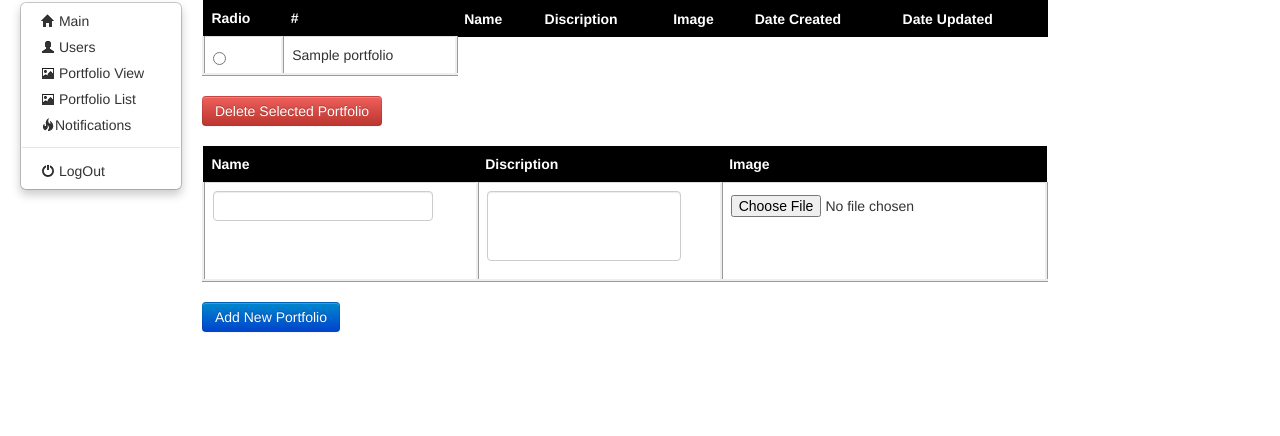
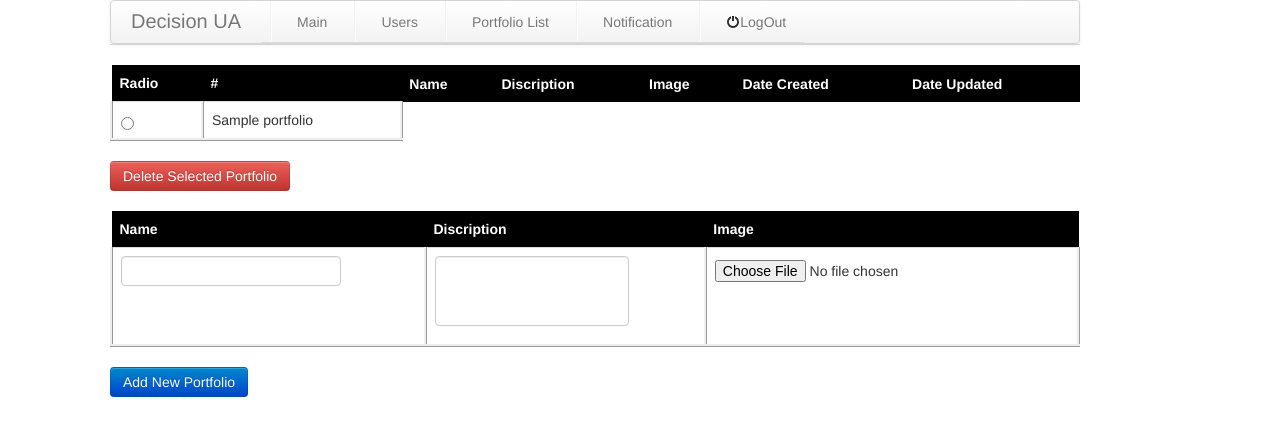
Before and after one commit to lightDevelJs/MyProjects, a CodeIgniter app: template Landing and Admin panel/application/views/portfolio-list_view.php in a window 1280 px wide. Shown: the top 436 px of the page. Run offline with CodeIgniter, Linux system fonts and the light colour scheme; the template is opened without the code that fills it: most values are stand-ins (such as "Sample title", 1, 10 or a date in 2020).

Commit message:
new design for admin panel

```diff
--- a/Landing and Admin panel/application/views/authentification_view.php
+++ b/Landing and Admin panel/application/views/authentification_view.php
@@ -5,6 +5,7 @@
 </style>
 <head>
     <link rel="stylesheet" href="<?php echo base_url('assets/css/bootstrap.min.css'); ?>">
+    <link rel="stylesheet" href="<?php echo base_url('assets/css/bootstrap-responsive.css'); ?>">
     <link rel="stylesheet" href="<?php echo base_url('assets/css/admin-page.css'); ?>">
     <script src="<?php echo base_url('assets/js/jquery-2.1.1.js'); ?>"></script>
     <script src="<?php echo base_url('assets/js/bootstrap.js'); ?>"></script>
--- a/Landing and Admin panel/application/views/landpage_view.php
+++ b/Landing and Admin panel/application/views/landpage_view.php
@@ -2,7 +2,8 @@
 <html lang="en">
 <head>
     <link rel="stylesheet" href="<?php echo base_url('assets/css/bootstrap.min.css'); ?>">
-   <!-- <link rel="stylesheet" href="<?php /*echo base_url('assets/css/bootstrap-responsive.css'); */?>">-->
+    <link rel="stylesheet" href="<?php echo base_url('assets/css/bootstrap-responsive.css'); ?>">
+
     <link rel="stylesheet" href="<?php echo base_url('assets/css/jquery.fullPage.css'); ?>">
     <link rel="stylesheet" href="<?php echo base_url('assets/css/landing.css'); ?>">
     <script src="<?php echo base_url('assets/js/jquery-2.1.1.js'); ?>"></script>
--- a/Landing and Admin panel/application/views/menu.php
+++ b/Landing and Admin panel/application/views/menu.php
@@ -1,17 +1,19 @@
-<div class="span2">
-    <ul class="dropdown-menu" role="menu" aria-labelledby="dropdownMenu">
-        <li><a tabindex="-1" href="<?php echo base_url('index.php/admin/login') ?>"><i class="icon-home"></i> Main</a>
-        </li>
-        <li><a tabindex="-1" href="<?php echo base_url('index.php/admin/users') ?>"> <i class="icon-user"> </i>
-                Users</a></li>
-        <li><a tabindex="-1" href="<?php echo base_url('index.php/admin/portfolio_view') ?>"><i
-                    class="icon-picture"></i> Portfolio View</a></li>
-        <li><a tabindex="-1" href="<?php echo base_url('index.php/admin/portfolio_list') ?>"><i
-                    class="icon-picture"></i> Portfolio List</a></li>
-        <li><a tabindex="-1" href="<?php echo base_url('index.php/admin/notification') ?>"><i
-                    class="icon-fire"></i>Notifications</a></li>
-        <li class="divider"></li>
-        <li><a tabindex="-1" href="<?php echo base_url('index.php/admin/logout') ?>"><i class="icon-off"></i> LogOut</a>
-        </li>
-    </ul>
+
+<div class="navbar nav-tabs span10">
+    <div class="navbar-inner ">
+        <a class="brand" href="#">Decision UA</a>
+        <ul class="nav nav-tabs">
+
+            <li class="divider-vertical"></li>
+            <li><a href="<?php echo base_url('index.php/admin/login') ?>">Main</a></li>
+            <li class="divider-vertical"></li>
+            <li><a href="<?php echo base_url('index.php/admin/users') ?>">Users</a></li>
+            <li class="divider-vertical"></li>
+            <li><a href="<?php echo base_url('index.php/admin/portfolio_list') ?>">Portfolio List</a></li>
+            <li class="divider-vertical"></li>
+            <li><a href="<?php echo base_url('index.php/admin/notification') ?>">Notification</a></li>
+            <li class="divider-vertical"></li>
+            <li><a href="<?php echo base_url('index.php/admin/logout') ?>"><i class="icon-off"></i>LogOut</a></li>
+        </ul>
+    </div>
 </div>
--- a/Landing and Admin panel/application/views/portfolio-list_view.php
+++ b/Landing and Admin panel/application/views/portfolio-list_view.php
@@ -6,14 +6,13 @@
     <script src="<?php echo base_url('assets/js/jquery-2.1.1.js'); ?>"></script>
     <script src="<?php echo base_url('assets/js/bootstrap.min.js'); ?>"></script>
     <script src="<?php echo base_url('assets/js/ajax.js'); ?>"></script>
-
     <meta charset="utf-8">
 <body>
-<div class="container-fluid">
-    <div class="row-fluid">
+    <div class="container-fluid span10">
+        <div class="span10">
         <?php $this->load->view('menu') ?>
-        <div class="span8" id="admin-sector-body">
-            <div class="row">
+        <div class="span10">
+
             <div id="result" class="success"></div>
             <div class="error"> <?php echo validation_errors(); ?><?php echo @$error; ?></div>
             <?= form_open('admin/deleteSelectedPortfolio') ?>
@@ -83,6 +82,7 @@
             </table>
             <button class="btn btn-primary" type="submit">Add New Portfolio</button>
             </form>
+
         </div>
     </div>
         </div>
@@ -90,7 +90,6 @@
 </body>
 </html>
 <script>
-    var currentElement;
     function $$(query) {
         return document.querySelectorAll(query);
     }
@@ -152,7 +151,9 @@
                     if (key != "file_path") {
                         name[index].innerHTML = result[key];
                     } else {
-                        name[index].innerHTML = '<img src="/' + result.file_path + '" />';
+                        name[index].innerHTML = '<img  src="/' + result.file_path + '" />';
+                        rememberImg = undefined;
+                        rememberContainer = undefined;
                     }
                 }
                 /*                if(typeof(result.file_path) != "undefined") {
@@ -190,18 +191,36 @@
             })(i);
         }
     };
-    document.body.onclick = function () {
-        if (event.target.tagName == 'IMG' ) {
-            curImg = event.target ;
+    var rememberImg, rememberContainer;
+
+    document.body.onclick = function (e) {
+
+        (function checkPortfolioImage(e) {
+            var e = e || window.event;
+            if (e.path[0].localName == 'img' && rememberImg == undefined) {
+                rememberImg = e.path[0];
+                rememberContainer = e.path[1];
+            } else {
+                if (!rememberContainer) {
+                    return;
+                } else {
+                    if (e.target.tagName !== 'INPUT' && e.path[0].className !== 'file_path' && rememberImg !== undefined) {
+                        rememberContainer.replaceChild(rememberImg, rememberContainer.childNodes[0]);
+                        if (e.path[0].localName == 'img') {
+                            rememberImg = e.path[0];
+                            rememberContainer = e.path[1];
+                        }
+                        else {
+                            rememberImg = undefined;
+                            rememberContainer = undefined;
+                        }
                     }
 
-        if(event.target.tagName == 'DIV' ){
-
-            currentElement.replaceChild(curImg, currentElement.childNodes[0]);
-            delete curImg;
                 }
-
-    };
-
+            }
+        })();
+    }
+    ;
+    /*event.path[0].tagName != 'INPUT'*/
 
 </script>
--- a/Landing and Admin panel/application/views/users_view.php
+++ b/Landing and Admin panel/application/views/users_view.php
@@ -9,10 +9,10 @@
 
     <meta charset="utf-8">
 <body>
-<div class="container-fluid">
-    <div class="row-fluid">
+<div class="container-fluid span10">
+    <div class="span10">
         <?php $this->load->view('menu') ?>
-        <div class="span5" id="admin-sector-body">
+        <div class="span10" >
             <!--Delete user;-->
             <div class="error"> <?php echo validation_errors(); ?></div>
             <div id="result" class="success"></div>
--- a/Landing and Admin panel/assets/css/admin-page.css
+++ b/Landing and Admin panel/assets/css/admin-page.css
@@ -74,3 +74,8 @@ input, textarea, .uneditable-input {
     font-family: cursive;
     font-size: large;
 }
+
+img {
+    width: 150px;
+    height: 120px;
+}
```
Also changed, not shown: Landing and Admin panel/application/controllers/admin.php (+5 -5 lines), Landing and Admin panel/application/views/admin_view.php (+6 -4 lines), Landing and Admin panel/application/views/notification_view.php (+7 -2 lines), Landing and Admin panel/images/portfolio/decision_ua_14209290.png (added), Landing and Admin panel/images/portfolio/decision_ua_14213557.jpg (added), Landing and Admin panel/images/portfolio/decision_ua_142135571.jpg (added), Landing and Admin panel/images/portfolio/decision_ua_14213559.jpg (added), Landing and Admin panel/images/portfolio/decision_ua_142135591.jpg (added), Landing and Admin panel/images/portfolio/decision_ua_142135592.jpg (added), Landing and Admin panel/images/portfolio/decision_ua_14213562.jpg (added), Landing and Admin panel/images/portfolio/decision_ua_14213565.png (added), Landing and Admin panel/images/portfolio/decision_ua_14214224.jpg (added), 1 other file. Lines whose indentation alone changed are shown as unchanged.
